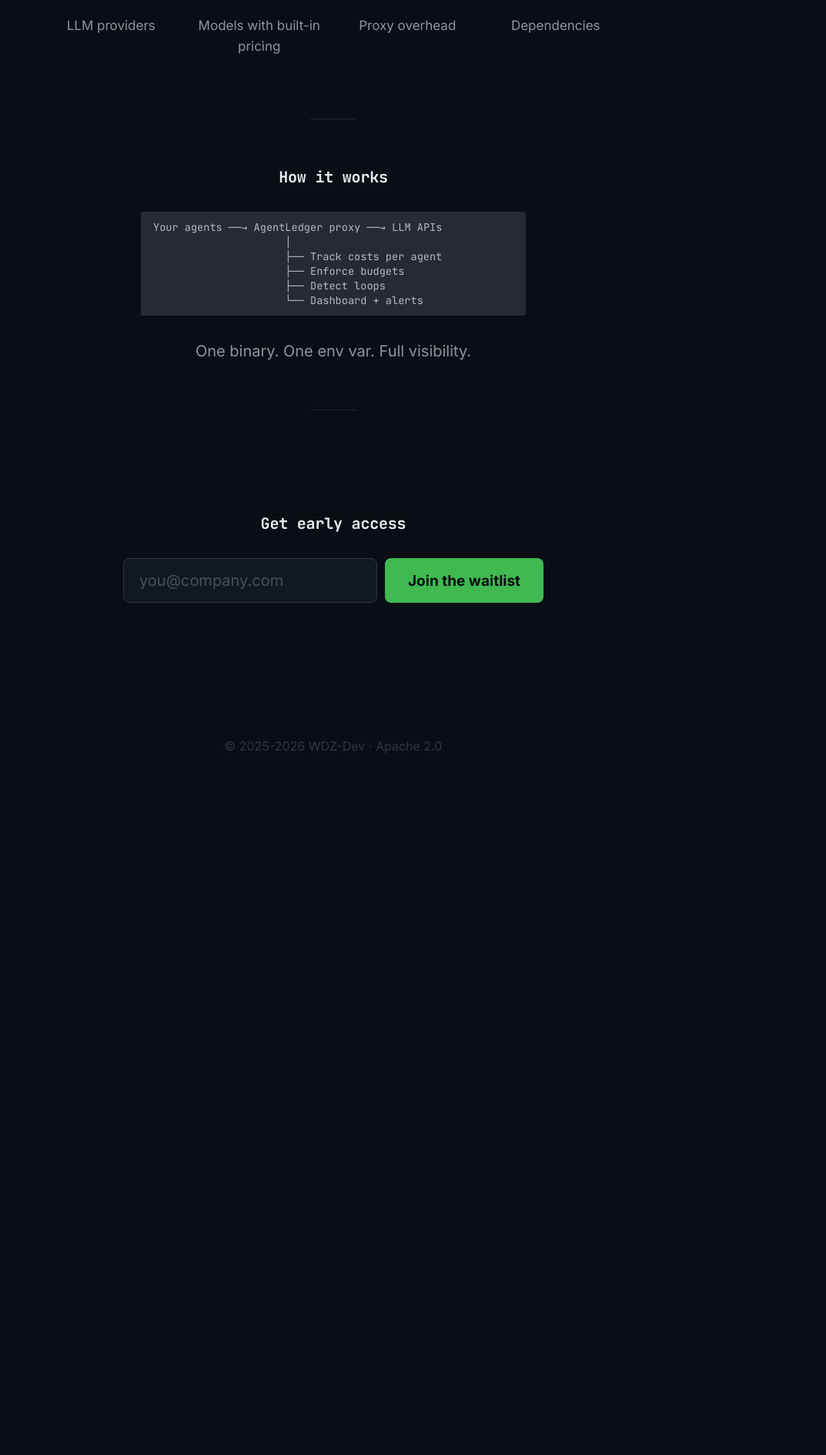
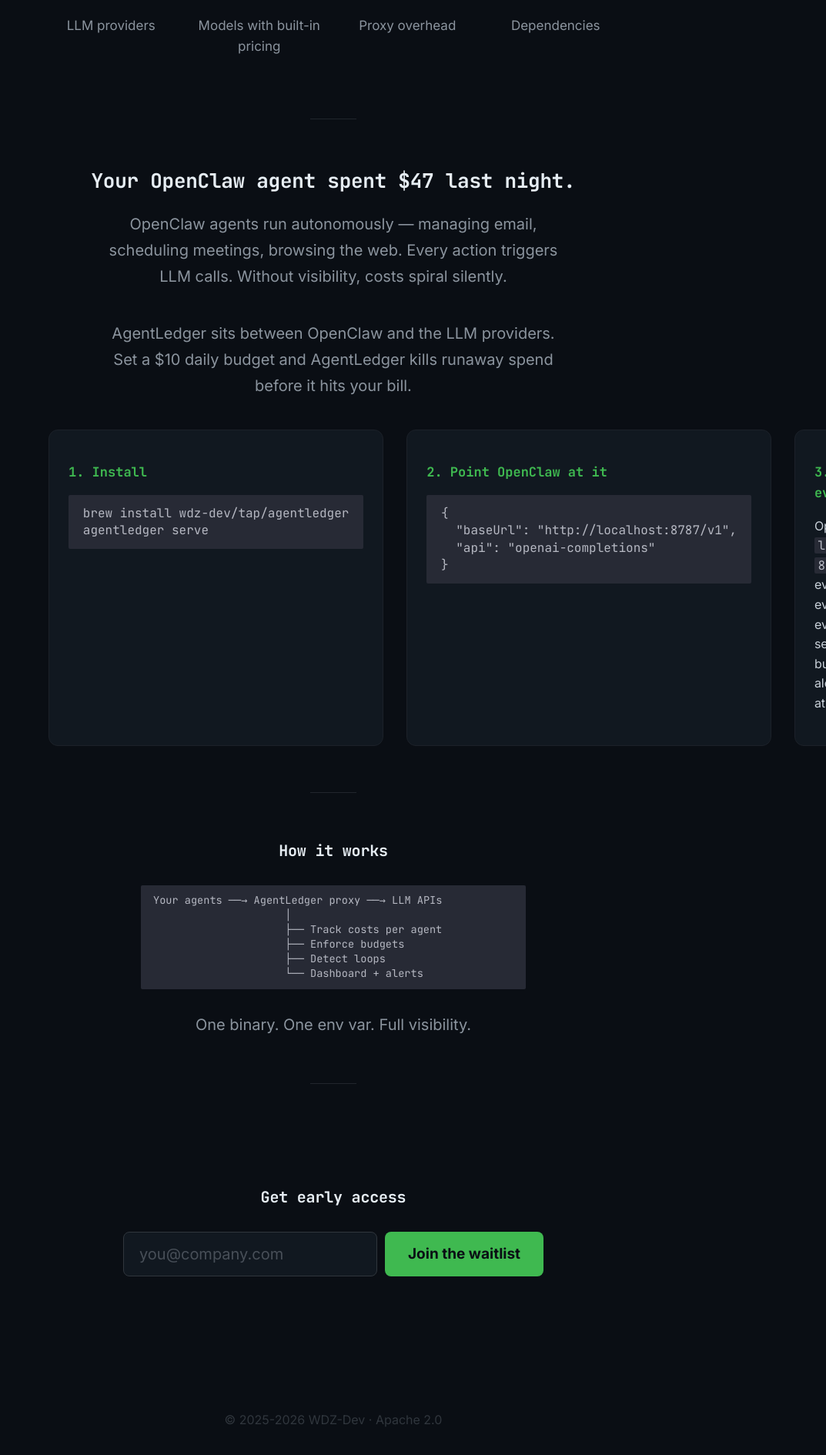
Before and after one commit to WDZ-Dev/agent-ledger, an MkDocs documentation site: the page built from docs/index.md, in a window 1280 px wide. Shown: the part 1672-3562 px from the top of the page at 77% size, without its empty margins (207-1280 px from the left). Built offline with MkDocs 1.6.1 and Material for MkDocs 9.7.7, drawn with Linux system fonts in a browser that asks for light colours; comment, search, counter and statistics services are not loaded; before the commit the page ends 2687 px from its top, so only the background shows below that.

Commit message:
Add OpenClaw integration guide and use case
- Landing page: add OpenClaw use case section with 3-step setup
- README: add OpenClaw quick start with provider config
- docs/guides/openclaw.md: full integration guide covering setup,
  budgets, loop/ghost detection, alerts, and FAQ

````diff
--- a/docs/index.md
+++ b/docs/index.md
@@ -96,6 +96,48 @@
 
 <div class="al-divider"></div>
 
+<div class="al-usecase" markdown>
+
+### Your OpenClaw agent spent $47 last night.
+
+OpenClaw agents run autonomously — managing email, scheduling meetings, browsing the web. Every action triggers LLM calls. Without visibility, costs spiral silently.
+
+AgentLedger sits between OpenClaw and the LLM providers. Set a $10 daily budget and AgentLedger kills runaway spend before it hits your bill.
+
+<div class="al-usecase-steps" markdown>
+
+<div class="al-usecase-step" markdown>
+**1. Install**
+
+```
+brew install wdz-dev/tap/agentledger
+agentledger serve
+```
+</div>
+
+<div class="al-usecase-step" markdown>
+**2. Point OpenClaw at it**
+
+```json
+{
+  "baseUrl": "http://localhost:8787/v1",
+  "api": "openai-completions"
+}
+```
+</div>
+
+<div class="al-usecase-step" markdown>
+**3. See everything**
+
+Open `localhost:8787` — every call, every dollar, every agent session. Set budgets. Get alerts. Sleep at night.
+</div>
+
+</div>
+
+</div>
+
+<div class="al-divider"></div>
+
 <div class="al-how" markdown>
 
 ### How it works
--- a/docs/stylesheets/extra.css
+++ b/docs/stylesheets/extra.css
@@ -248,6 +248,60 @@
   margin: 0;
 }
 
+/* ── OpenClaw use case ── */
+.al-usecase {
+  text-align: center;
+}
+
+.al-usecase h3 {
+  color: #e6edf3;
+  font-size: 1.3rem;
+  margin-bottom: 1rem;
+}
+
+.al-usecase > p {
+  color: #8b949e;
+  font-size: 1rem;
+  line-height: 1.7;
+  max-width: 600px;
+  margin: 0 auto 2rem;
+}
+
+.al-usecase-steps {
+  display: grid;
+  grid-template-columns: repeat(3, 1fr);
+  gap: 1.5rem;
+  text-align: left;
+}
+
+.al-usecase-step {
+  padding: 1.25rem;
+  background: #111820;
+  border: 1px solid #1c2129;
+  border-radius: 12px;
+}
+
+.al-usecase-step p strong {
+  color: #3fb950;
+  font-family: "JetBrains Mono", monospace;
+  font-size: 0.85rem;
+}
+
+.al-usecase-step pre {
+  margin: 0.75rem 0 0;
+  font-size: 0.8rem;
+}
+
+.al-usecase-step code {
+  font-size: 0.8rem;
+}
+
+@media (max-width: 768px) {
+  .al-usecase-steps {
+    grid-template-columns: 1fr;
+  }
+}
+
 /* ── How it works ── */
 .al-how {
   text-align: center;
````
Also changed, not shown: README.md (+42 -0 lines), docs/guides/openclaw.md (added, +252 -0 lines).
